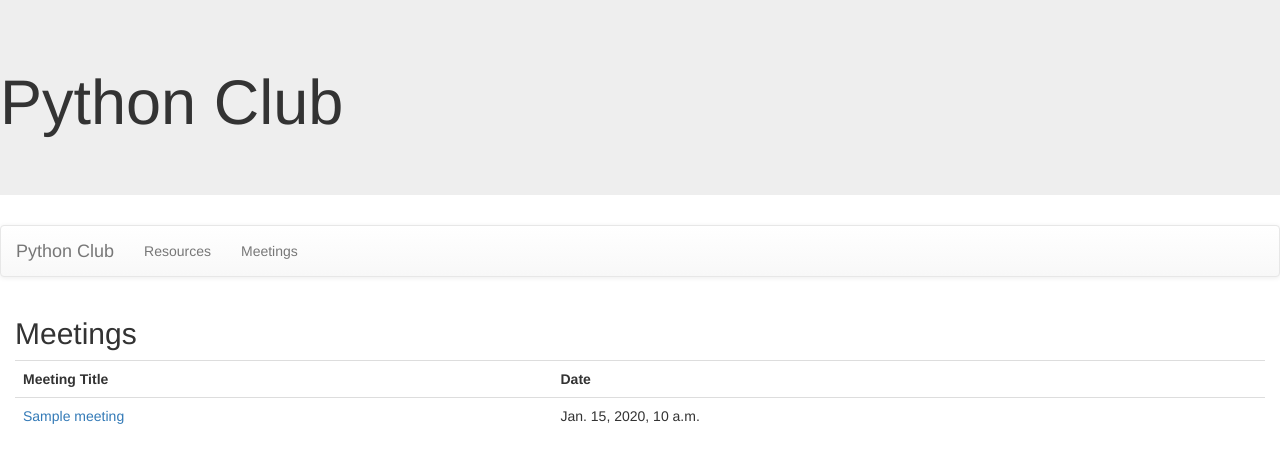
After one commit to norapeach/w20_ITC172_PythonClub, a Django app: template Club/templates/club/meetings.html in a window 1280 px wide. The commit adds this page. Shown: the top 463 px of the page. Run offline with Django 3.2, Linux system fonts and the light colour scheme; the template is opened without the code that fills it: most values are stand-ins (such as "Sample title", 1, 10 or a date in 2020); some libraries are stand-ins or nearby versions.

Commit message:
Adds a meeting display view with linked meeting detail view

```diff
--- a/Club/models.py
+++ b/Club/models.py
@@ -27,7 +27,7 @@ class MeetingMinutes(models.Model):
     minutes_text = models.TextField()
 
     def __str__(self):
-        return self.meeting_text
+        return self.minutes_text
 
     class Meta:
         db_table = 'meeting_minutes'
--- a/Club/templates/base.html
+++ b/Club/templates/base.html
@@ -17,7 +17,7 @@
                     </div>
                     <ul class="nav navbar-nav">
                         <li><a href="{% url 'resource' %}">Resources</a></li>
-                        <li><a href="">Dummy</a></li>
+                        <li><a href="{% url 'meetings' %}">Meetings</a></li>
                     </ul>
                 </div>
             </nav>
--- /dev/null
+++ b/Club/templates/club/meetings.html
@@ -0,0 +1,16 @@
+{% extends 'base.html' %}
+{% block content %}
+<h2>Meetings</h2>
+<table class="table">
+    <tr>
+        <th>Meeting Title</th>
+        <th>Date</th>
+    </tr>
+    {% for m in meeting_list %}
+    <tr>
+        <td><a href="{% url 'meetingdetail' id=m.id %}">{{ m.meeting_title }}</a></td>
+        <td>{{ m.meeting_date }}</td>
+    </tr>
+    {% endfor %}
+</table>
+{% endblock %}
--- a/Club/urls.py
+++ b/Club/urls.py
@@ -8,5 +8,7 @@ from . import views
 #   it would be a path with slashes for another file e.g. templates/club/file.html --> not sure if this is correct
 urlpatterns = [
     path('', views.index, name='index'),
-    path('getResource/', views.getResource, name='resource')
+    path('getResource/', views.getResource, name='resource'),
+    path('getMeetings/', views.getMeetings, name='meetings'),
+    path('getMeetingDetails/<int:id>', views.getMeetingDetails, name='meetingdetail')
 ]
```
Also changed, not shown: Club/templates/club/meetingdetail.html (added, +9 -0 lines), Club/views.py (+10 -1 lines), README.md.
